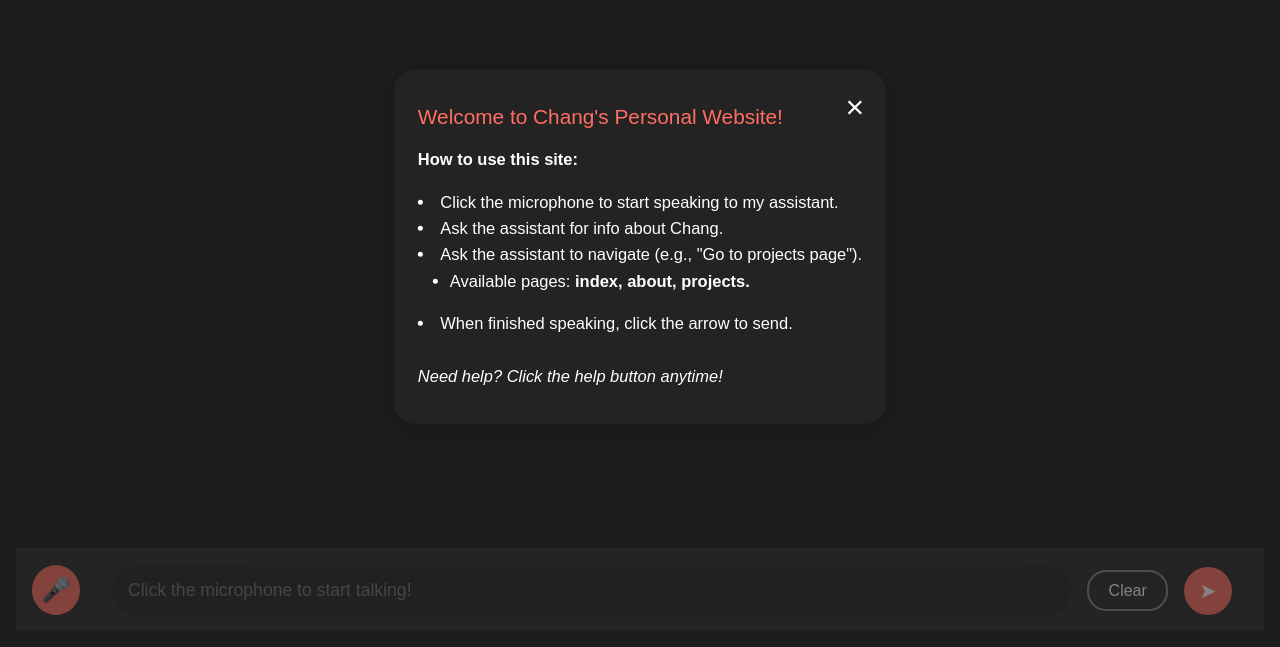
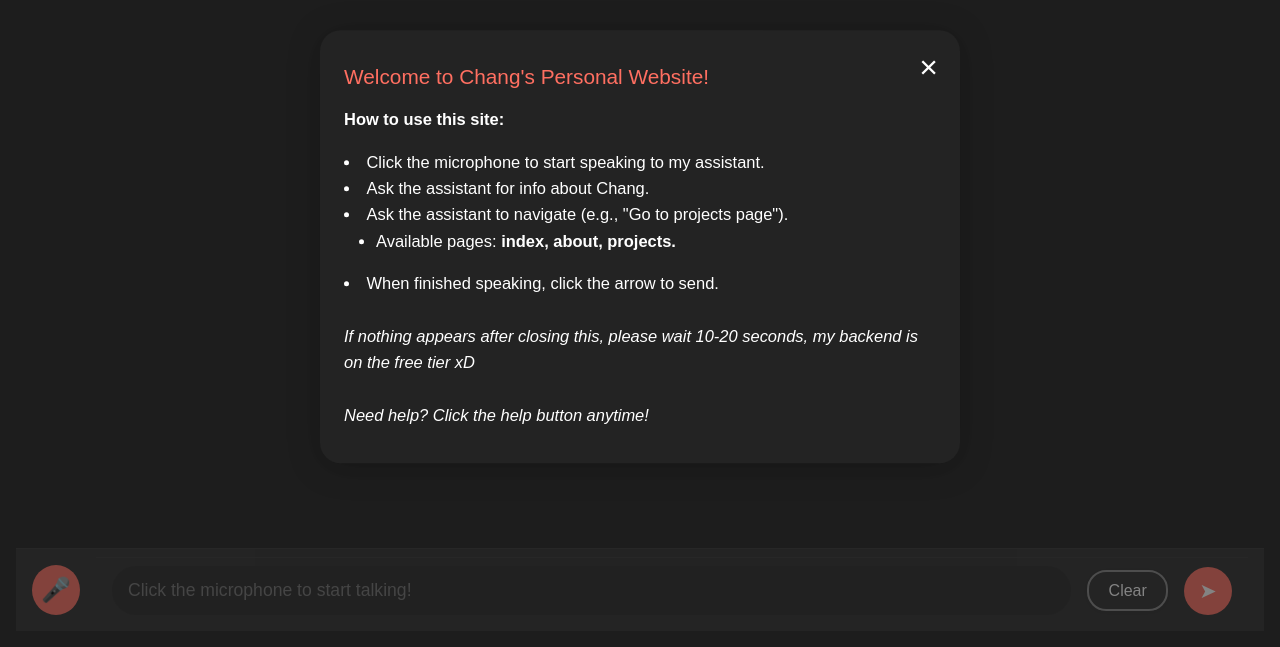
Before and after one commit to clu723/Chang-s-Website, a website: page docs/index.html in a window 1280 px wide. Shown: the part 153-800 px from the top of the page. Drawn offline with nearby package versions, Linux system fonts and the light colour scheme.

Commit message:
Update index.html

```diff
--- a/docs/index.html
+++ b/docs/index.html
@@ -51,7 +51,9 @@
                 </li>
                 <li>When finished speaking, click the arrow to send.</li>
                 <br>
-                <em>Need help? Click the help button anytime!</em>
+                <em>If nothing appears after closing this, please wait 10-20 seconds, my backend is on the free tier xD</em>
+                <br>
+                <br><em>Need help? Click the help button anytime!</em>
             </p>
         </div>
     </div>
```
